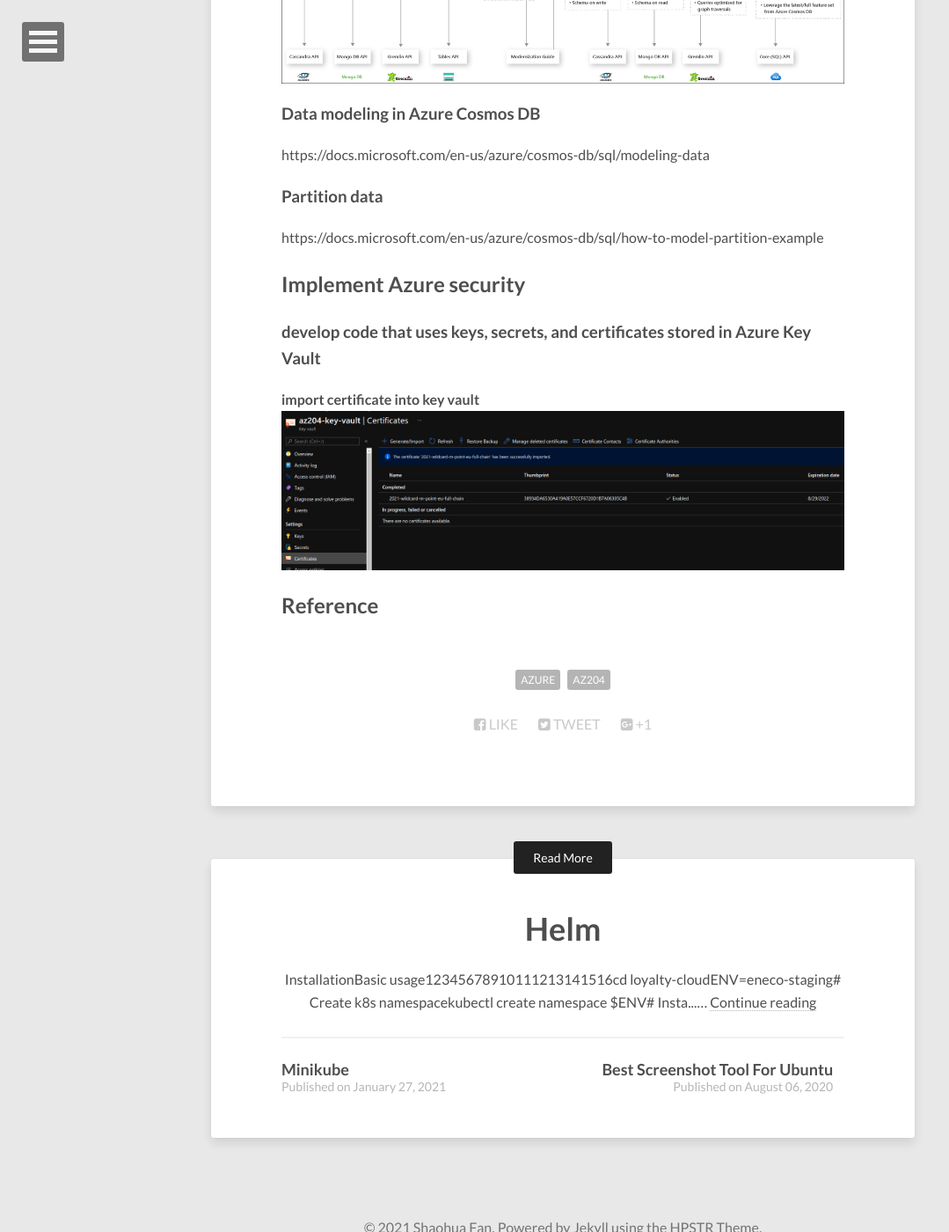
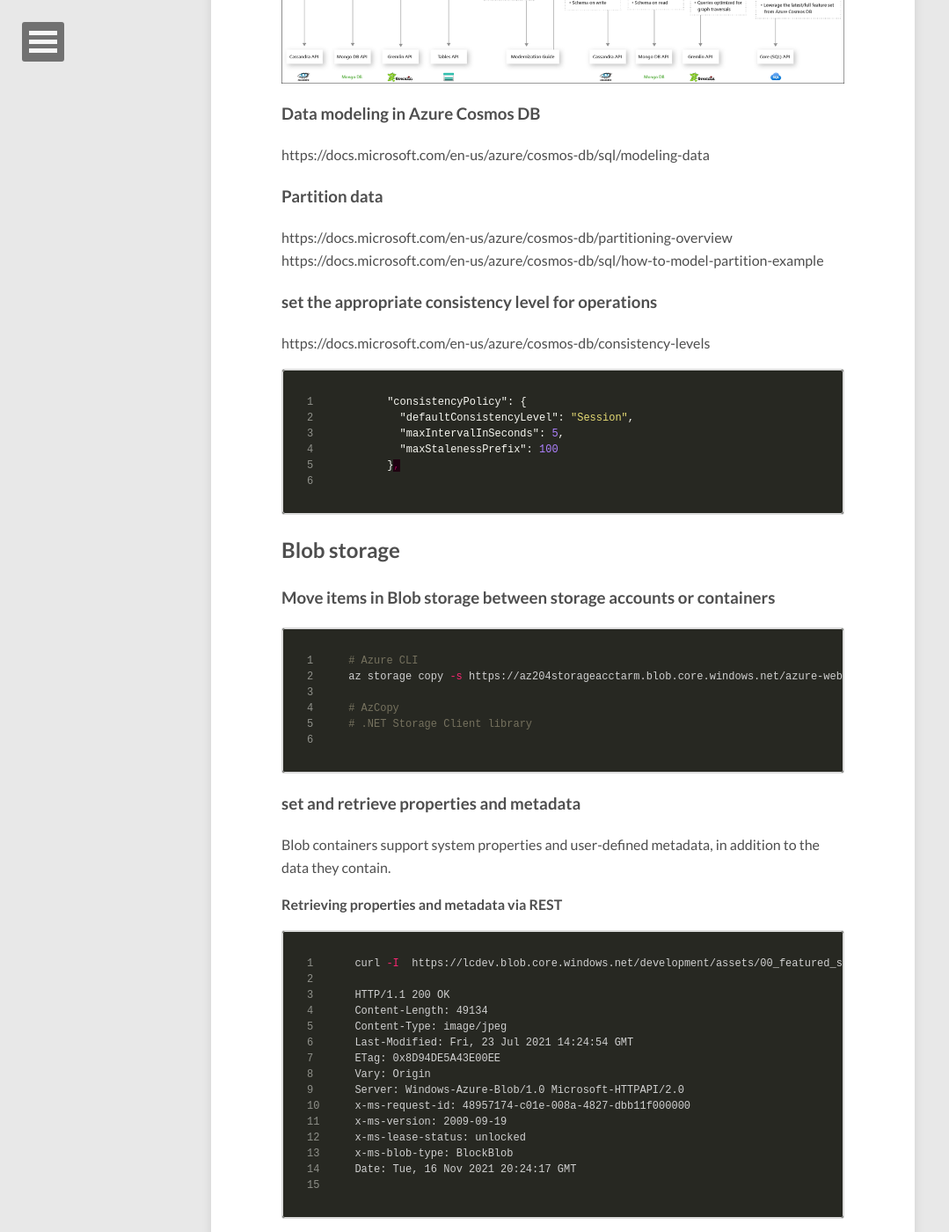
Before and after one commit to fanshaohua-fan/fanshaohua-fan.github.io, a Jekyll site: the page built from _posts/2021-10-25-AZ204.md, in a window 1280 px wide and 1400 px high, scrolled down 7965 px. Shown: the whole window at 88% size, without its empty margins (0-1079 px from the left). Built offline with Jekyll 4.4.1, drawn with Linux system fonts in a browser that asks for light colours; nearby versions of some CDN libraries.

Commit message:
AZ204: Blob storage

````diff
--- a/_posts/2021-10-25-AZ204.md
+++ b/_posts/2021-10-25-AZ204.md
@@ -260,7 +260,59 @@
 
 ### Partition data
 
+https://docs.microsoft.com/en-us/azure/cosmos-db/partitioning-overview
 https://docs.microsoft.com/en-us/azure/cosmos-db/sql/how-to-model-partition-example
+
+
+### set the appropriate consistency level for operations
+
+https://docs.microsoft.com/en-us/azure/cosmos-db/consistency-levels
+
+```json
+  "consistencyPolicy": {
+    "defaultConsistencyLevel": "Session",
+    "maxIntervalInSeconds": 5,
+    "maxStalenessPrefix": 100
+  },
+
+```
+
+## Blob storage
+
+### Move items in Blob storage between storage accounts or containers
+
+```sh
+# Azure CLI
+az storage copy -s https://az204storageacctarm.blob.core.windows.net/azure-webjobs-secrets -d https://az204storageacctarm.blob.core.windows.net/sfan --recursive --account-key xxx
+
+# AzCopy
+# .NET Storage Client library
+
+```
+
+### set and retrieve properties and metadata
+
+Blob containers support system properties and user-defined metadata, in addition to the data they contain.
+
+**Retrieving properties and metadata via REST**
+
+```bash
+curl -I  https://lcdev.blob.core.windows.net/development/assets/00_featured_shrek_smiling_in_mud_bath_0688afc539.jpeg
+
+HTTP/1.1 200 OK
+Content-Length: 49134
+Content-Type: image/jpeg
+Last-Modified: Fri, 23 Jul 2021 14:24:54 GMT
+ETag: 0x8D94DE5A43E00EE
+Vary: Origin
+Server: Windows-Azure-Blob/1.0 Microsoft-HTTPAPI/2.0
+x-ms-request-id: 48957174-c01e-008a-4827-dbb11f000000
+x-ms-version: 2009-09-19
+x-ms-lease-status: unlocked
+x-ms-blob-type: BlockBlob
+Date: Tue, 16 Nov 2021 20:24:17 GMT
+
+```
 
 ## Implement Azure security
 
````
